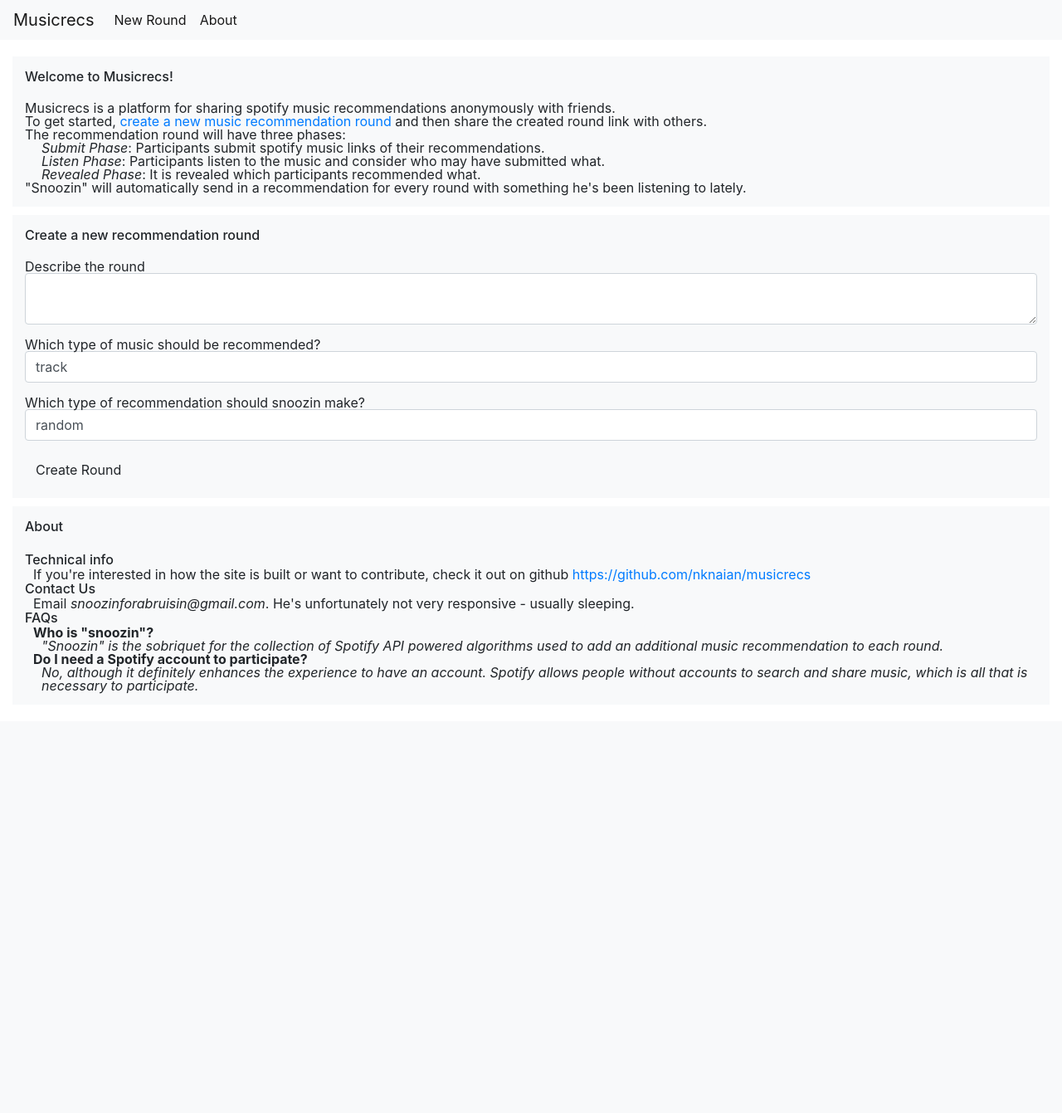
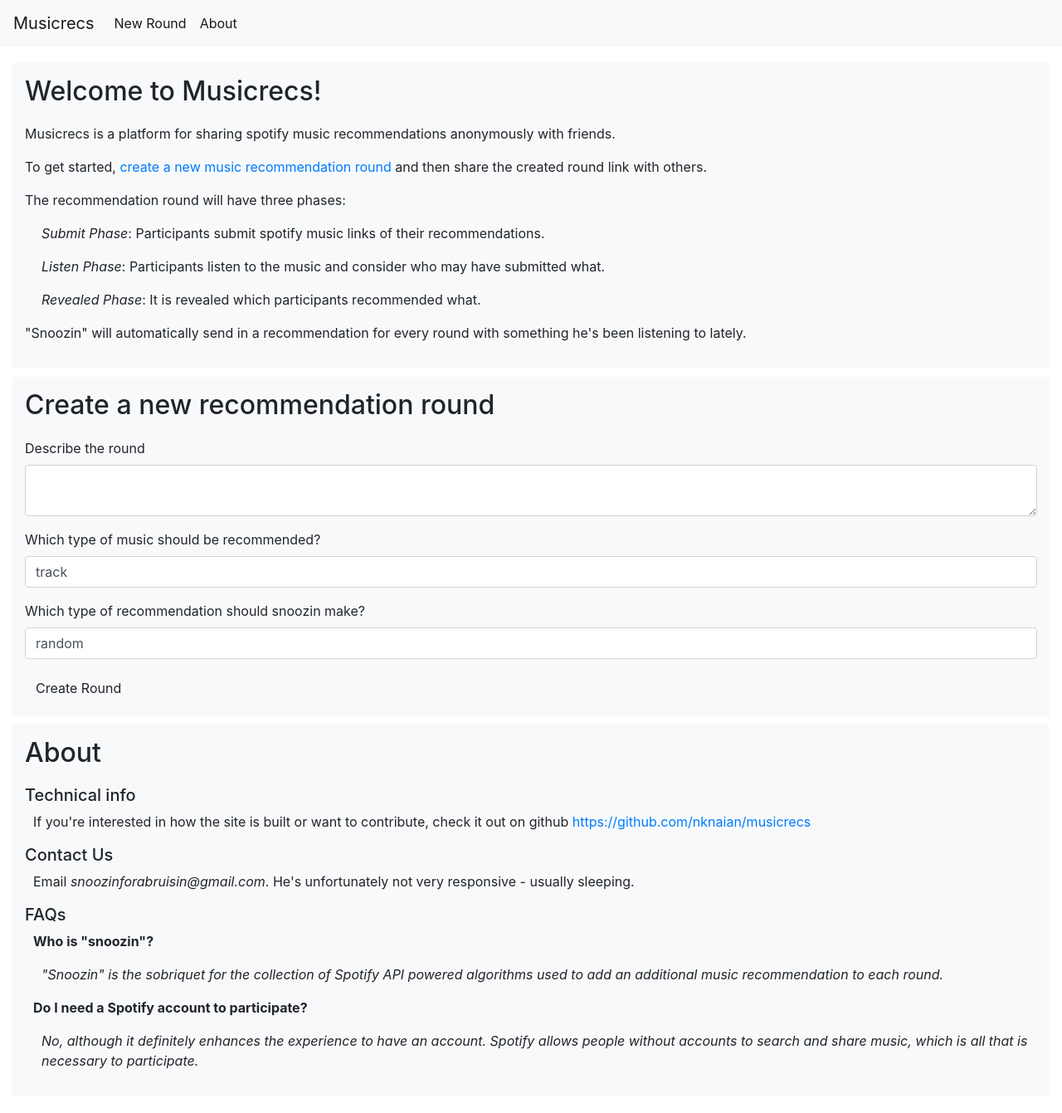
Before and after one commit to nknaian/musicrecs, a Flask app: page / in a window 1280 px wide. Shown: the whole page at 83% size. Before the commit the page ends 836 px from the top, so only its background shows below. Run offline with Flask 2, Linux system fonts and the light colour scheme; some libraries are stand-ins or nearby versions.

Commit message:
removed reset stylesheet and added styling for playlist content

```diff
--- /dev/null
+++ b/TODO.txt
@@ -0,0 +1,2 @@
+- Heading spacing
+- Clean up Phase para
--- a/musicrecs/static/style.css
+++ b/musicrecs/static/style.css
@@ -1,111 +1,3 @@
-/*Reset Stylesheet to clear the default formatting across all browsers.*/
-
-
-/*
-html5doctor.com Reset Stylesheet
-v1.6.1
-Last Updated: 2010-09-17
-Author: Richard Clark - http://richclarkdesign.com
-Twitter: @rich_clark
-*/
-
-html, body, div, span, object, iframe,
-h1, h2, h3, h4, h5, h6, p, blockquote, pre,
-abbr, address, cite, code,
-del, dfn, em, img, ins, kbd, q, samp,
-small, strong, sub, sup, var,
-b, i,
-dl, dt, dd, ol, ul, li,
-fieldset, form, label, legend,
-table, caption, tbody, tfoot, thead, tr, th, td,
-article, aside, canvas, details, figcaption, figure,
-footer, header, hgroup, menu, nav, section, summary,
-time, mark, audio, video {
-    margin:0;
-    padding:0;
-    border:0;
-    outline:0;
-    font-size:100%;
-    vertical-align:baseline;
-    background:transparent;
-}
-
-body {
-    line-height:1;
-}
-
-article,aside,details,figcaption,figure,
-footer,header,hgroup,menu,nav,section {
-    display:block;
-}
-
-nav ul {
-    list-style:none;
-}
-
-blockquote, q {
-    quotes:none;
-}
-
-blockquote:before, blockquote:after,
-q:before, q:after {
-    content:'';
-    content:none;
-}
-
-a {
-    margin:0;
-    padding:0;
-    font-size:100%;
-    vertical-align:baseline;
-    background:transparent;
-}
-
-/* change colours to suit your needs */
-ins {
-    background-color:#ff9;
-    color:#000;
-    text-decoration:none;
-}
-
-/* change colours to suit your needs */
-mark {
-    background-color:#ff9;
-    color:#000;
-    font-style:italic;
-    font-weight:bold;
-}
-
-del {
-    text-decoration: line-through;
-}
-
-abbr[title], dfn[title] {
-    border-bottom:1px dotted;
-    cursor:help;
-}
-
-table {
-    border-collapse:collapse;
-    border-spacing:0;
-}
-
-/* change border colour to suit your needs */
-hr {
-    display:block;
-    height:1px;
-    border:0;
-    border-top:1px solid #cccccc;
-    margin:1em 0;
-    padding:0;
-}
-
-input, select {
-    vertical-align:middle;
-}
-
-/*----------------------------------------------------------------------*/
-
 /* Custom Musicrecs Content */
 
 /* Broad Styles */
@@ -116,6 +8,10 @@ h2 {
 /* Class Styles */
 .btn_main {
     white-space: normal;
+}
+
+.div_listen {
+    min-width: 200px;
 }
 
 .div_main {
@@ -135,6 +31,19 @@ h2 {
 
 .div_round_content {
     padding: 15px;
+}
+
+.img_albums{
+    width: {{music.IMG_DIMEN}}px;
+    height: {{music.IMG_DIMEN}}px;
+    border: 0;
+
+}
+
+.img_playlist {
+    width: {{playlist.IMG_DIMEN}}px;
+    height: {{playlist.IMG_DIMEN}}px;
+    border: 0;
 }
 
 .p_index_phase {
@@ -185,13 +94,4 @@ h2 {
 
 /* PAGE round/listen_phase.html */
 
-/* ERROR - This is not currently functioning, but it seemed to
-have the same issue in the html code */
-.img_albums{
-    width: {{music.IMG_DIMEN}}px;
-    height: {{music.IMG_DIMEN}}px;
-    border: 0;
-
-}
-
 /* PAGE round/submit_phase.html */
--- a/musicrecs/templates/round/listen_phase.html
+++ b/musicrecs/templates/round/listen_phase.html
@@ -23,10 +23,10 @@
                                 <div class="col col-auto">
                                     <img src="{{playlist.img_url}}"
                                         alt="{{playlist.name}}"
-                                        style="width: {{playlist.IMG_DIMEN}}px; height:{{playlist.IMG_DIMEN}}px; border:0;">
+                                        class="img_playlist">
                                 </div>
                             {% endif %}
-                            <div class="col" style="min-width: 200px">
+                            <div class="col div_listen">
                                 <span class="align-middle">{{playlist.name}}</span>
                             </div>
                         </div>
@@ -52,7 +52,7 @@
                                 alt="{{music.name}}"
                                 class=img_albums>
                         </div>
-                        <div class="col" style="min-width: 200px">
+                        <div class="col div_listen">
                             <span class="align-middle"><b>{{music.name}}</b> by {{music.get_artists_comma_separated()}}</span>
                         </div>
                     </div>
```
